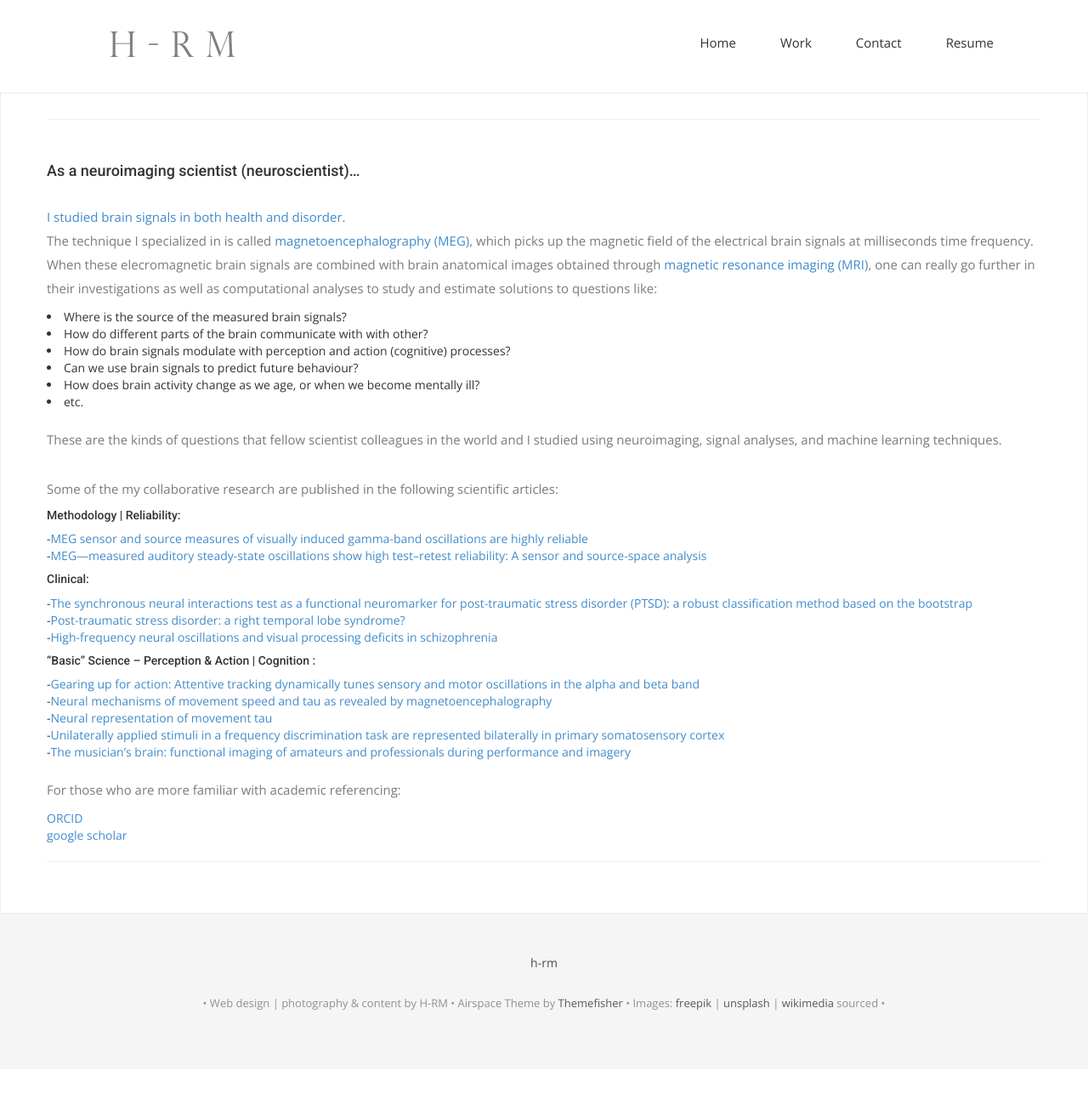
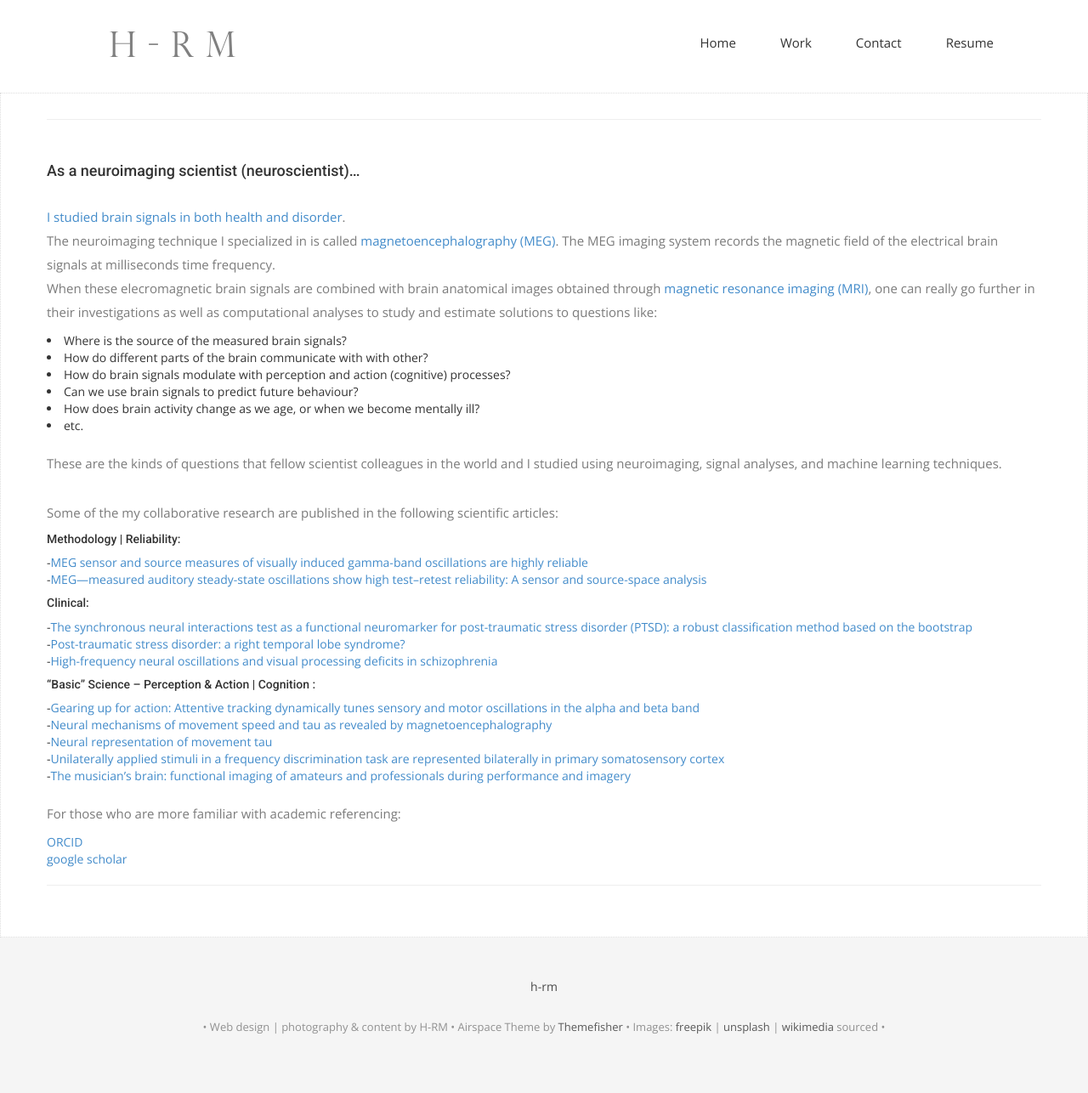
Before and after one commit to hengrumay/hengrumay.github.io, a Jekyll site: the page built from _pages/research_overview.md, in a window 1280 px wide. Shown: the whole page at 85% size. Built offline with Jekyll 4.4.1, drawn with Linux system fonts in a browser that asks for light colours; nearby versions of some CDN libraries; some web fonts are replaced; our own code applies the rules of GitHub Pages for plain Markdown files; before the commit the page ends 1258 px from its top, so only the background shows below that.

Commit message:
Update research_overview.md

```diff
--- a/_pages/research_overview.md
+++ b/_pages/research_overview.md
@@ -1,7 +1,7 @@
 #### As a neuroimaging scientist (neuroscientist)...
 [I studied brain signals in both health and disorder](https://github.com/hengrumay/brain_dances).
-The technique I specialized in is called [magnetoencephalography (MEG)](http://megcommunity.org/what-is-meg),
-which picks up the magnetic field of the electrical brain signals at milliseconds time frequency.
+The neuroimaging technique I specialized in is called [magnetoencephalography (MEG)](http://megcommunity.org/what-is-meg).
+The MEG imaging system records the magnetic field of the electrical brain signals at milliseconds time frequency.
 When these elecromagnetic brain signals are combined with brain anatomical images obtained through
 [magnetic resonance imaging (MRI)](https://en.wikipedia.org/wiki/Magnetic_resonance_imaging),
 one can really go further in their investigations as well as computational analyses to study and estimate solutions to questions
```
